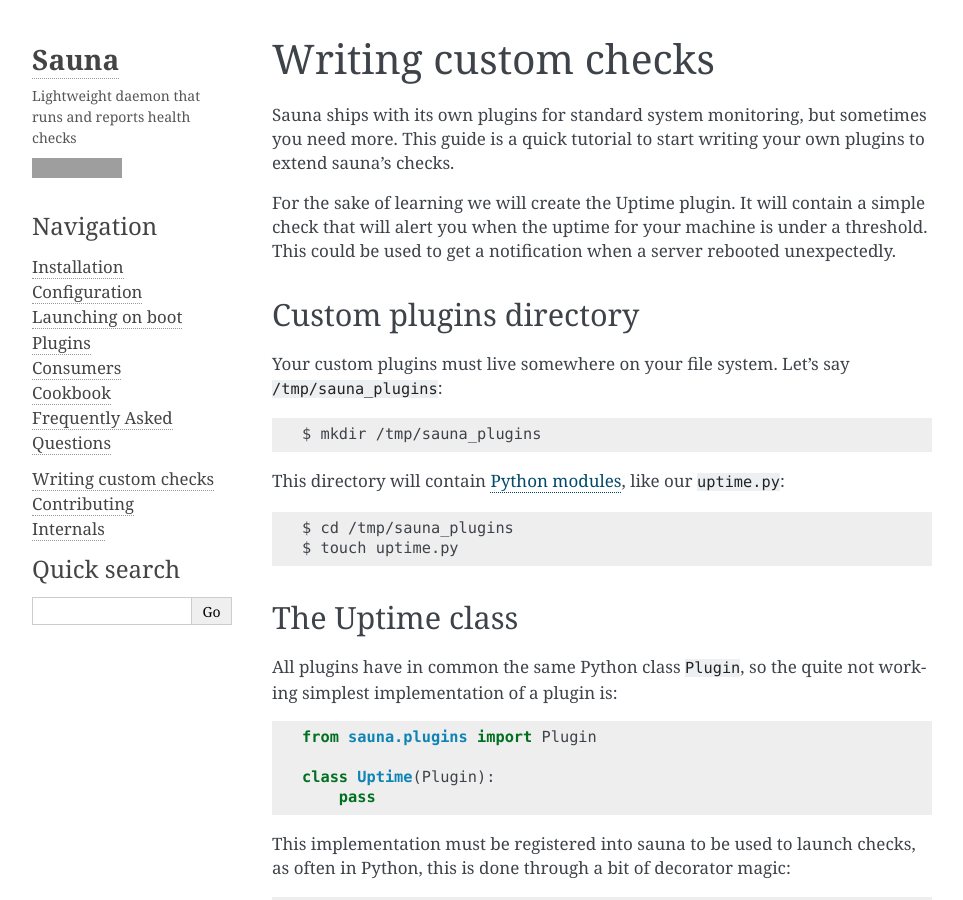
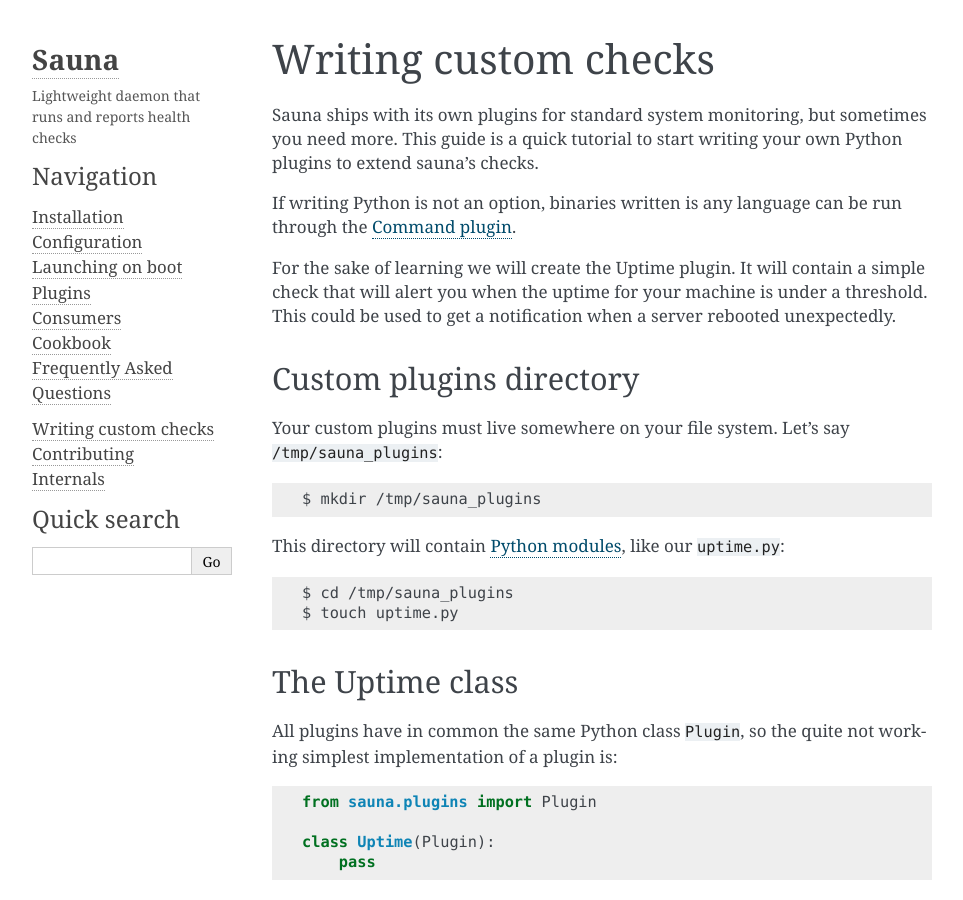
Before and after one commit to NicolasLM/sauna, a Sphinx documentation site: the page built from doc/dev/custom.rst, in a window 1280 px wide and 900 px high. Shown: the whole window, without its empty margins (148-1111 px from the left). Built offline with Sphinx 7.4.7, drawn with Linux system fonts in a browser that asks for light colours; grey boxes are pictures that could not be loaded.

Commit message:
Improve documentation

```diff
--- a/README.rst
+++ b/README.rst
@@ -6,7 +6,7 @@
 
 Sauna comes batteries included, it is able run many system checks (load, memory, disk...) as well
 as monitor applications (redis, memcached, puppet...). It is easily extensible to include your own
-checks.
+checks and can even run the thousands of existing Nagios plugins.
 
 Installation
 ------------
--- a/doc/conf.py
+++ b/doc/conf.py
@@ -128,7 +128,8 @@
 html_theme_options = {
     'description': 'Lightweight daemon that runs and reports health checks',
     'github_user': 'NicolasLM',
-    'github_repo': 'sauna'
+    'github_repo': 'sauna',
+    'github_button': False
 }
 
 # Add any paths that contain custom themes here, relative to this directory.
--- a/doc/dev/custom.rst
+++ b/doc/dev/custom.rst
@@ -4,7 +4,10 @@
 =====================
 
 Sauna ships with its own plugins for standard system monitoring, but sometimes you need more. This
-guide is a quick tutorial to start writing your own plugins to extend sauna's checks.
+guide is a quick tutorial to start writing your own Python plugins to extend sauna's checks.
+
+If writing Python is not an option, binaries written is any language can be run through the
+:ref:`Command plugin <nagios>`.
 
 For the sake of learning we will create the Uptime plugin. It will contain a simple check that will
 alert you when the uptime for your machine is under a threshold. This could be used to get a
--- a/doc/index.rst
+++ b/doc/index.rst
@@ -13,7 +13,7 @@
 
 Sauna comes batteries included, it is able run many system checks (load, memory, disk...) as well
 as monitor applications (redis, memcached, puppet...). It is easily :ref:`extensible <custom>` to
-include your own checks.
+include your own checks and can even run the thousands of existing :ref:`Nagios plugins <nagios>`.
 
 Painless monitoring of your servers is just a pip install away::
 
--- a/doc/user/cookbook.rst
+++ b/doc/user/cookbook.rst
@@ -59,6 +59,8 @@
 * ``tcp-check connect port 5555`` tells HAProxy to check the port 5555 of servers in the pool
 * ``tcp-check expect string OK`` consider the server down if it does not answer ``OK``
 
+.. _nagios:
+
 Reusing Nagios plugins
 ----------------------
 
```
